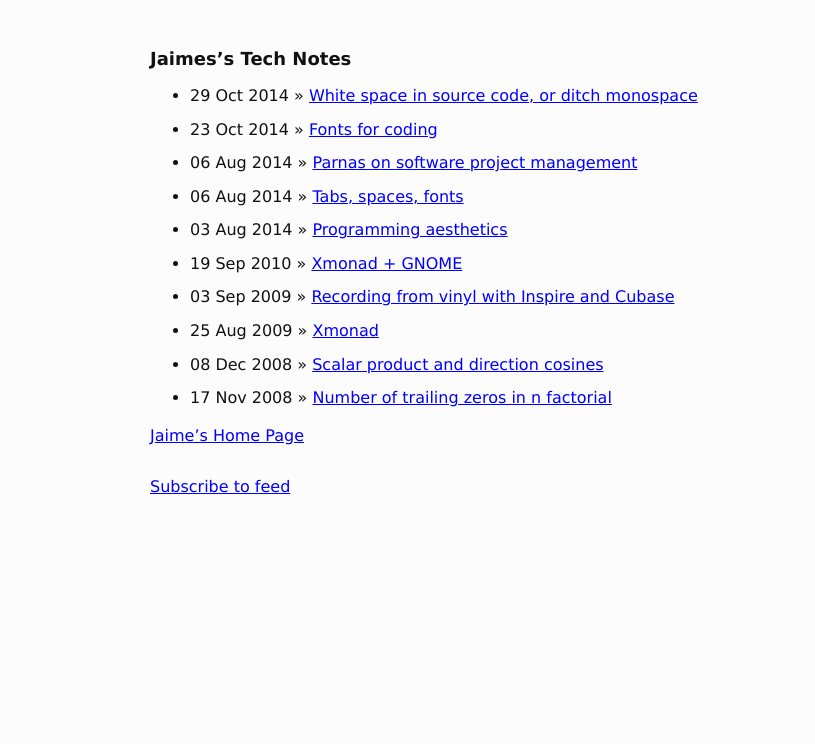
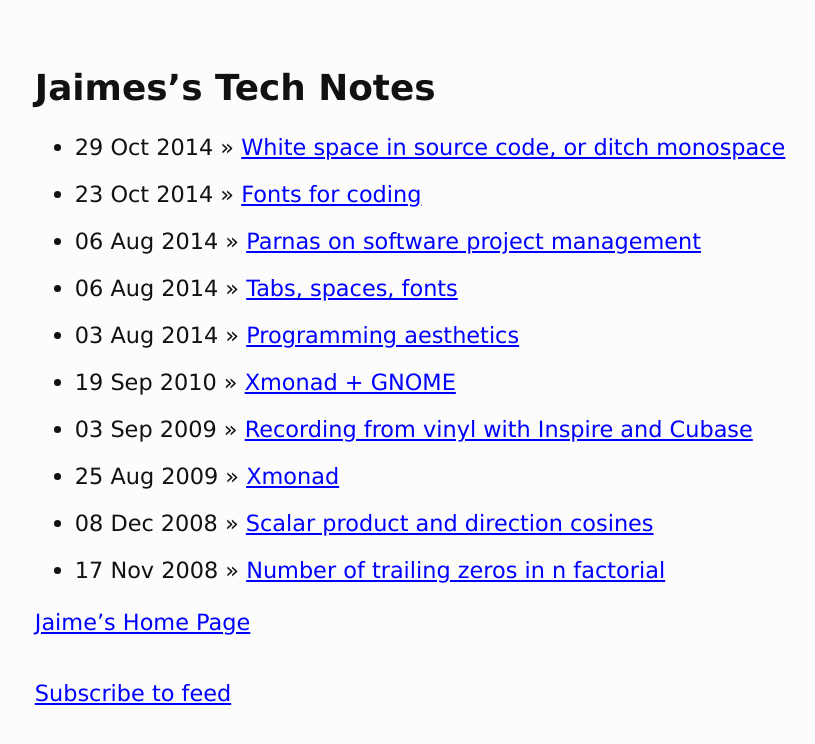
Before and after one commit to jsilvela/jsilvela.github.io, a Jekyll site: the page built from index.html, in a window 1280 px wide. Shown: the top 744 px of the page, without its empty margins (202-1017 px from the left). Built offline with Jekyll 4.4.1, drawn with Linux system fonts in a browser that asks for light colours; some web fonts are replaced.

Commit message:
Tying better font sizing.

```diff
--- a/css/basic.css
+++ b/css/basic.css
@@ -6,6 +6,7 @@ body {
 	max-width: 36em;
 	font-family: "Fira Sans", Verdana, sans-serif;
 	font-weight: 400;
+	font-size: 16px;
 	text-rendering: optimizeLegibility;
 }
 
@@ -15,10 +16,10 @@ body {
 		background: #fcfcfc;
 	}
 	body, h2, h3 {
-		font-size: medium;
+		font-size: 1.4em;
 	}
 	h1 {
-		font-size: large;
+		font-size: 1.6em;
 	}
 }
 
```
